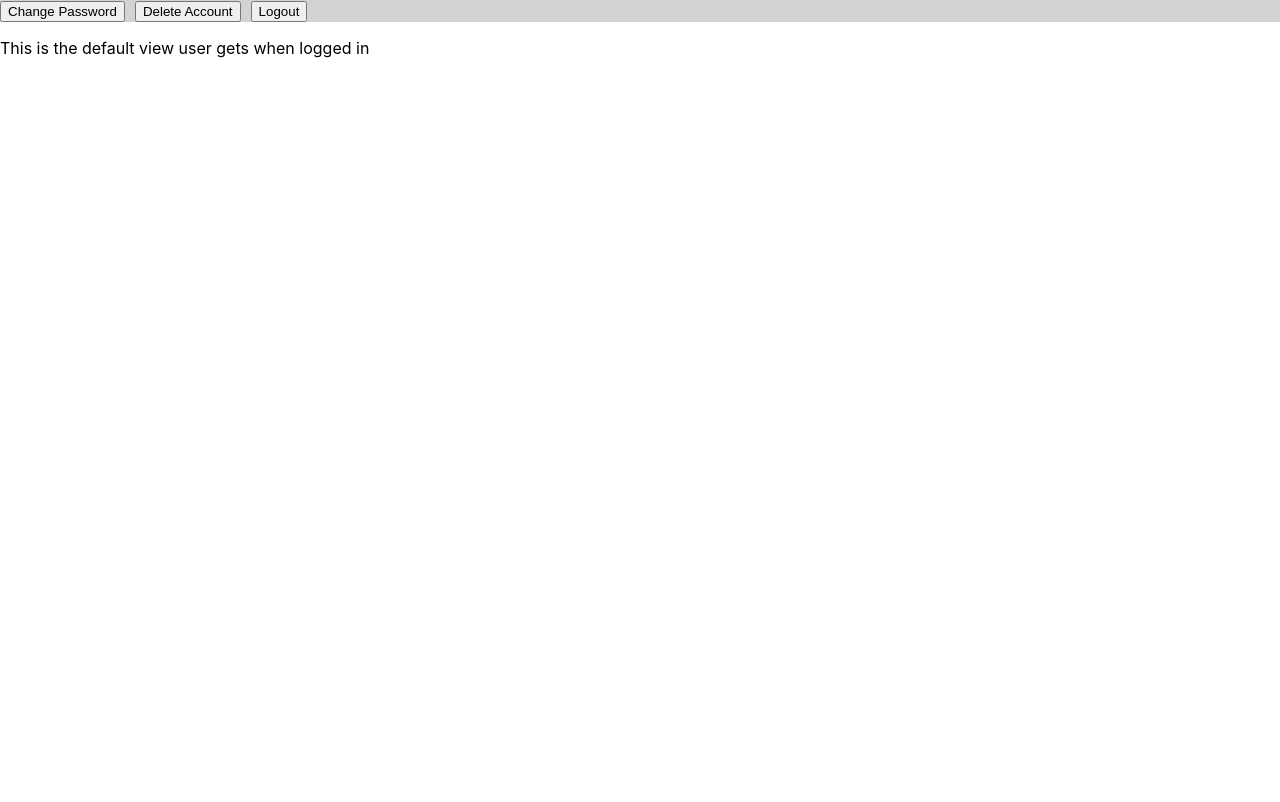
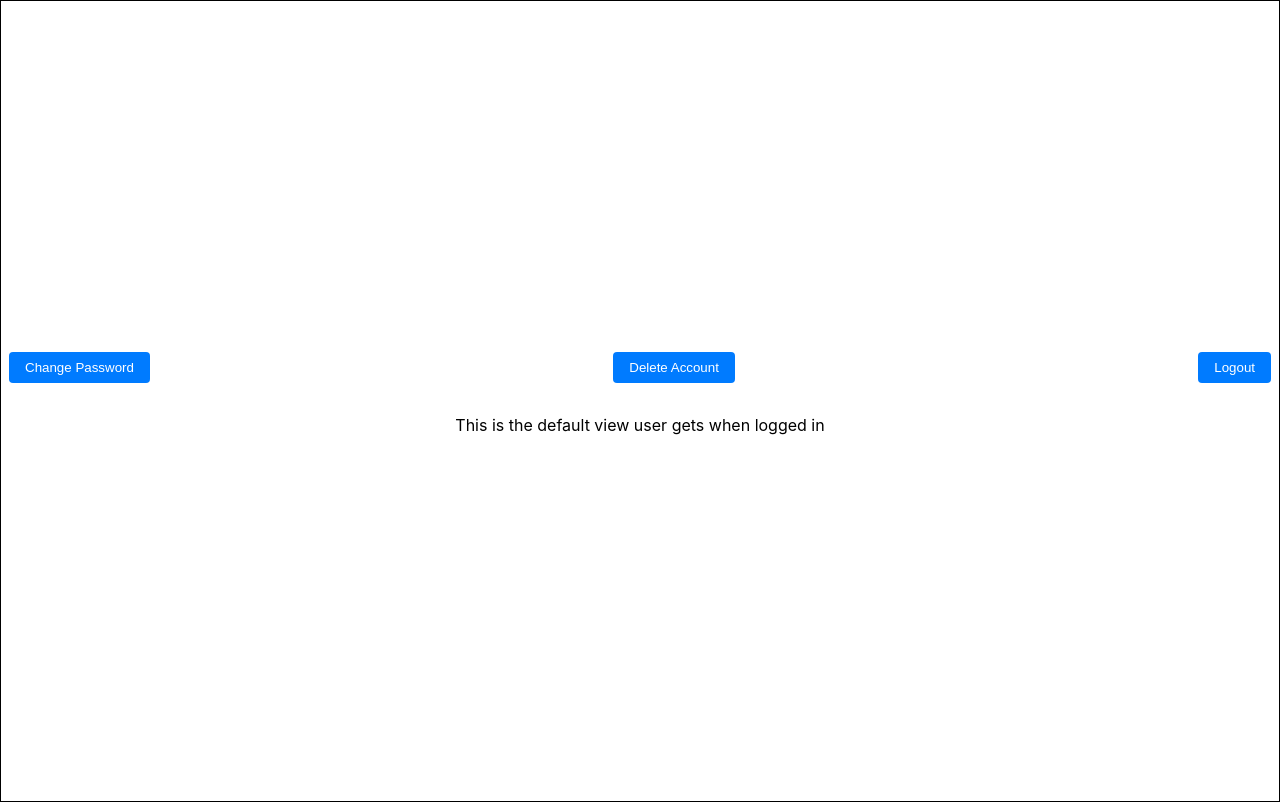
Before and after one commit to TVTKMO22-WP-GROUP-7/react-app, a React (Create React App) app in the folder frontend/: page /defaultview in a window 1280 px wide. Built offline with nearby package versions, Linux system fonts and the light colour scheme.

Commit message:
Sivuille etsitty tyylitystä

```diff
--- a/frontend/src/App.css
+++ b/frontend/src/App.css
@@ -1,12 +1,58 @@
 .navbar {
   display: flex;
-  background-color: lightgrey;
-}
+  justify-content: space-between;
+  align-items: center;
+  width: 100%;
+  margin-bottom: 1rem;
 
-.navbar > * {
-  margin-right: 10px;
 }
 
 input {
   display:flex;
 }
+
+.register-container {
+  display: flex;
+  justify-content: center;
+  align-items: center;
+  height: 100vh;
+}
+
+.register {
+  display: flex;
+  flex-direction: column;
+  align-items: center;
+  width: 300px;
+  padding: 20px;
+  border: 1px solid black;
+}
+
+.default {
+  display: flex;
+  flex-direction: column;
+  justify-content: center;
+  align-items: center;
+  height: 100vh;
+  border: 1px solid black;
+}
+
+button {
+  padding: 0.5rem 1rem;
+  margin: 0 0.5rem;
+  border-radius: 0.25rem;
+  background-color: #007bff;
+  color: #fff;
+  border: none;
+  cursor: pointer;
+
+}
+
+.buttons-container {
+  display: flex;
+  justify-content: center;
+  align-items: center;
+}
+
+button:hover {
+  background-color: #0069d9;
+}
--- a/frontend/src/components/ChangePassword.js
+++ b/frontend/src/components/ChangePassword.js
@@ -99,6 +99,7 @@ export default function ChangePassword() {
   }
 
   return (
+    <div style={{ display: 'flex', justifyContent: 'center', alignItems: 'center', height: '100vh' }}>
     <div>
       <h4>Change password</h4>
       <form onSubmit={handleChangePasswordSubmit}>
@@ -114,5 +115,6 @@ export default function ChangePassword() {
       </form>
       <p>Already have an account? <Link to="/">Log in here</Link></p>
     </div>
+    </div>
   );
 }
--- a/frontend/src/components/DefaultView.js
+++ b/frontend/src/components/DefaultView.js
@@ -3,14 +3,13 @@ import { Link } from 'react-router-dom'
 
 export default function DefaultView() {
     return (
-        <div>
+        <div className="default">
             <div className="navbar">
                 <div><Link to="/changepassword"><button>Change Password</button></Link></div>
                 <div><Link to="/deleteaccount"><button>Delete Account</button></Link></div>
                 <div><Link to="/"><button>Logout</button></Link></div>
             </div>
-            <p>This is the default view user gets when logged in </p>
-
+            <p>This is the default view user gets when logged in</p>
         </div>
     )
 }
--- a/frontend/src/components/Login.js
+++ b/frontend/src/components/Login.js
@@ -3,7 +3,7 @@ import { Link } from 'react-router-dom'
 
 export default function Login() {
     return (
-        <div>
+        <div style={{ border: '1px solid black', display: 'flex', flexDirection: 'column', alignItems: 'center', justifyContent: 'center', height: '100vh' }}>
             <h1>Climate app</h1>
             <p>This is the homepage of the page where you can log in </p>
             <Link to="defaultview"><button>Log in</button></Link>
--- a/frontend/src/components/Register.js
+++ b/frontend/src/components/Register.js
@@ -89,6 +89,7 @@ export default function Register() {
   }
 
   return (
+    <div className="register-container">
       <div className="register">
         <h4>Register new user</h4>
         <form onSubmit = {handleRegisterSubmit}>
@@ -98,9 +99,10 @@ export default function Register() {
           {error.password && <span className="err">{error.password} </span>}
           <input type="password" name="confirmPassword" placeholder="Enter confirm password" value={input.confirmPassword} onChange={onInputChange} onBlur={validateInput}></input>
           {error.confirmPassword && <span className="err">{error.confirmPassword} </span>}
-        <button type = "submit">Submit</button>
+          <button type = "submit" style={{ marginTop: '20px' }}>Submit</button>
         </form>
         <p>Already have an account? <Link to="/">Log in here</Link></p>
       </div>
+    </div>
   );
 }
```
Also changed, not shown: 1 other file (tests, documents, lock files or other folders). Lines whose indentation alone changed are shown as unchanged.
